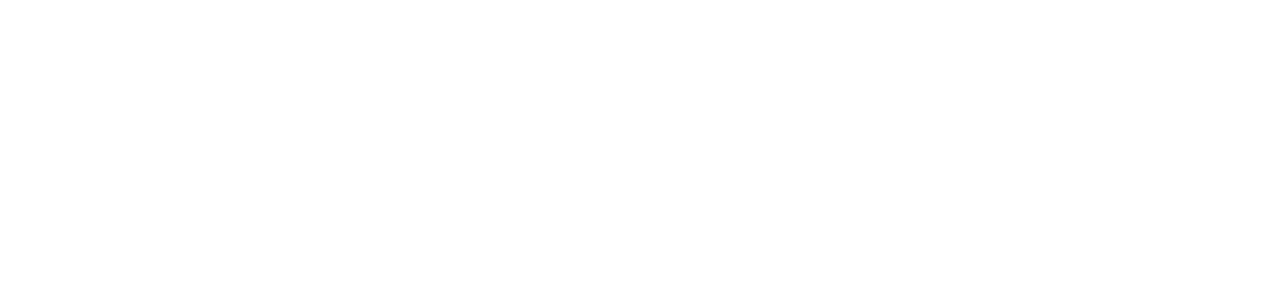
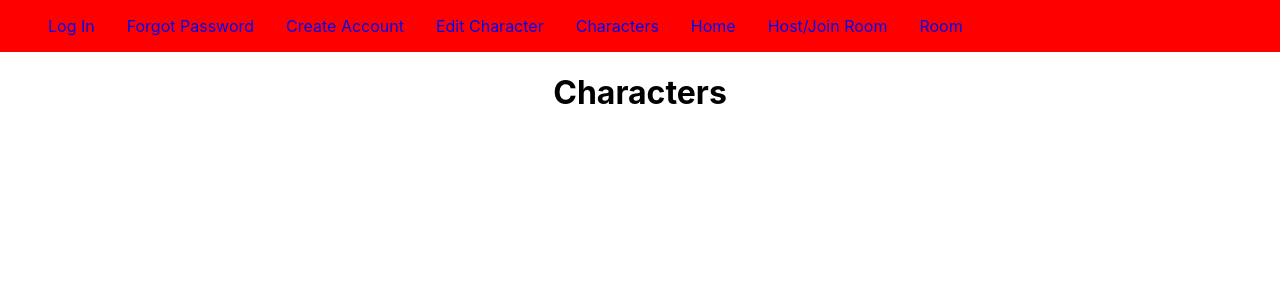
Before and after one commit to zfawcette/CriticalInitiative, a React (Create React App) app: page /characters in a window 1280 px wide. Shown: the top 300 px of the page. Built offline with nearby package versions, Linux system fonts and the light colour scheme.

Commit message:
Second Initial Commit - has a few more pages and a basic navbar

```diff
--- a/src/App.js
+++ b/src/App.js
@@ -4,18 +4,28 @@
 import CreateAccount from './components/CreateAccount/CreateAccount.js';
 import ForgotPassword from './components/ForgotPassword/ForgotPassword.js';
 import Home from './components/Home/Home.js';
+import Characters from './components/Characters/Characters.js';
+import EditCharacter from './components/EditCharacter/EditCharacter.js';
+import JoinRoom from './components/JoinRoom/JoinRoom.js';
+import Room from './components/Room/Room.js';
+import Navbar from './components/Navbar/Navbar.js';
 import { BrowserRouter as Router, Switch, Route } from 'react-router-dom';
 
 function App() {
   return (
       <div className="App">
           <Router>
-              <switch>
+              <Navbar />
+              <Switch>
                   <Route exact path="/" component={LogIn} />
                   <Route exact path="/createaccount" component={CreateAccount} />
                   <Route exact path="/forgotpassword" component={ForgotPassword} />
                   <Route exact path="/home" component={Home} />
-              </switch>
+                  <Route exact path="/characters" component={Characters} />
+                  <Route exact path="/editcharacter" component={EditCharacter} />
+                  <Route exact path="/joinroom" component={JoinRoom} />
+                  <Route path="/room" component={Room} />
+              </Switch>
           </Router>
     </div>
   );
--- /dev/null
+++ b/src/components/Characters/Characters.js
@@ -0,0 +1,12 @@
+import React from 'react';
+import './Characters.css';
+
+function Characters() {
+  return (
+    <div>
+          <h1>Characters</h1>
+    </div>
+  );
+}
+
+export default Characters;
--- /dev/null
+++ b/src/components/EditCharacter/EditCharacter.js
@@ -0,0 +1,12 @@
+import React from 'react';
+import './EditCharacter.css';
+
+function EditCharacter() {
+  return (
+    <div>
+          <h1>Edit Character</h1>
+    </div>
+  );
+}
+
+export default EditCharacter;
--- a/src/components/ForgotPassword/ForgotPassword.js
+++ b/src/components/ForgotPassword/ForgotPassword.js
@@ -4,7 +4,7 @@
 function ForgotPassword() {
   return (
     <div>
-          <h1>ForgotPassowrd</h1>
+          <h1>ForgotPassword</h1>
     </div>
   );
 }
--- /dev/null
+++ b/src/components/JoinRoom/JoinRoom.js
@@ -0,0 +1,12 @@
+import React from 'react';
+import './JoinRoom.css';
+
+function JoinRoom() {
+  return (
+    <div>
+          <h1>JoinRoom</h1>
+    </div>
+  );
+}
+
+export default JoinRoom;
--- /dev/null
+++ b/src/components/Navbar/Navbar.css
@@ -0,0 +1,15 @@
+#mainNav{
+    margin: 0;
+    padding: 1em;
+    display: flex;
+    flex-direction: row;
+    list-style-type: none;
+    background: red;
+    text-decoration: none;
+}
+
+#navLink{
+    margin-left: 2em;
+    text-align: center;
+    text-decoration: none;
+}
--- /dev/null
+++ b/src/components/Navbar/Navbar.js
@@ -0,0 +1,22 @@
+import React from 'react';
+import './Navbar.css';
+import { Link } from 'react-router-dom';
+
+function Navbar() {
+    return (
+        <div>
+            <ul id="mainNav">
+                <Link id="navLink" to="/"><li>Log In</li></Link>
+                <Link id="navLink" to="/forgotpassword"><li>Forgot Password</li></Link>
+                <Link id="navLink" to="/createaccount"><li>Create Account</li></Link>
+                <Link id="navLink" to="/editcharacter"><li>Edit Character</li></Link>
+                <Link id="navLink" to="/characters"><li>Characters</li></Link>
+                <Link id="navLink" to="/home"><li>Home</li></Link>
+                <Link id="navLink" to="/joinroom"><li>Host/Join Room</li></Link>
+                <Link id="navLink" to="/room"><li>Room</li></Link>
+            </ul>
+        </div>
+    );
+}
+
+export default Navbar;
--- /dev/null
+++ b/src/components/Room/Room.js
@@ -0,0 +1,12 @@
+import React from 'react';
+import './Room.css';
+
+function Room() {
+  return (
+    <div>
+          <h1>Room</h1>
+    </div>
+  );
+}
+
+export default Room;
```
Also changed, not shown: src/components/Characters/Characters.css (added), src/components/EditCharacter/EditCharacter.css (added), src/components/JoinRoom/JoinRoom.css (added), src/components/Room/Room.css (added).
